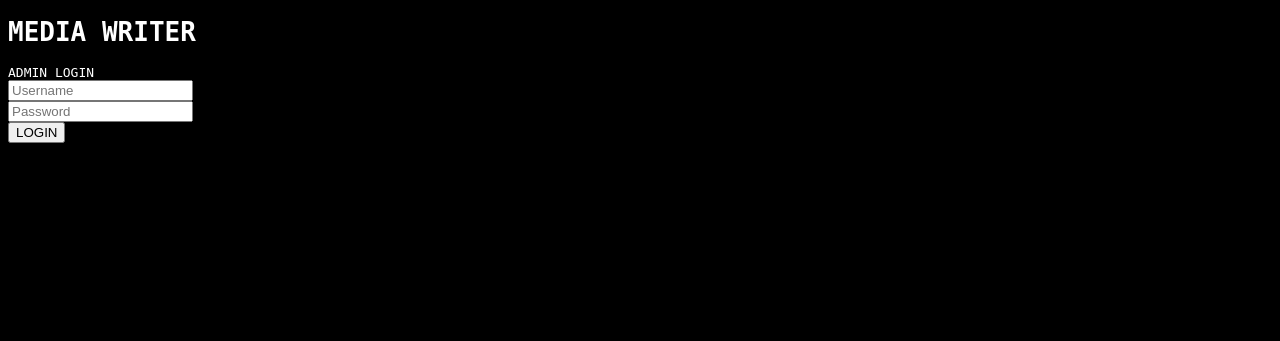
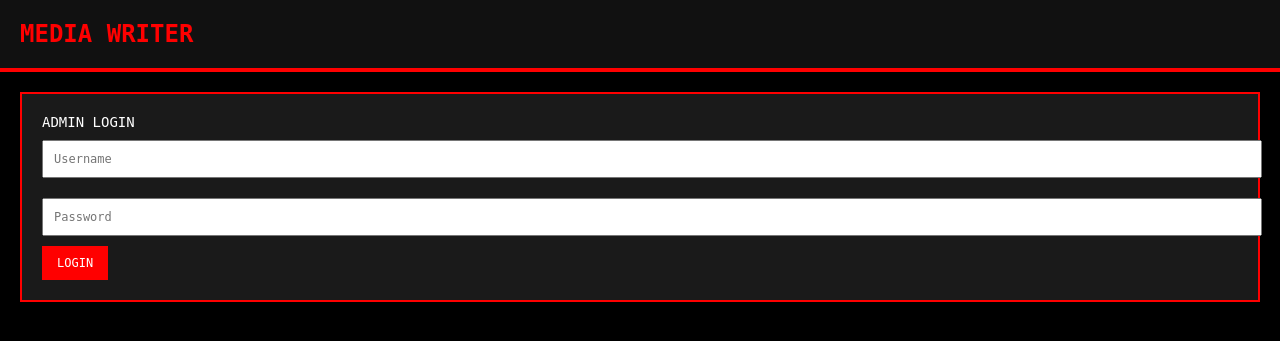
Before and after one commit to rileywallaceriley/Mediawriter, a Flask app: page /login in a window 1280 px wide. Shown: the top 341 px of the page. Run offline with Flask 3, Linux system fonts and the light colour scheme; some web fonts are replaced.

Commit message:
Update style.css

```diff
--- a/static/css/style.css
+++ b/static/css/style.css
@@ -1 +1,80 @@
-body { background-color: black; color: white; font-family: monospace; }
+body {
+  background: #000;
+  font-family: 'Press Start 2P', monospace;
+  color: #fff;
+  margin: 0;
+}
+
+header {
+  display: flex;
+  align-items: center;
+  justify-content: space-between;
+  padding: 20px;
+  background-color: #111;
+  border-bottom: 4px solid #ff0000;
+}
+
+h1 {
+  font-size: 24px;
+  color: #ff0000;
+  margin: 0;
+}
+
+.login-link,
+.logout-link {
+  color: #ff0000;
+  font-size: 12px;
+  text-decoration: none;
+  padding-right: 20px;
+}
+
+.story-feed {
+  padding: 20px;
+}
+
+.story-card {
+  background-color: #1a1a1a;
+  padding: 20px;
+  margin-bottom: 20px;
+  border: 2px solid #ff0000;
+}
+
+.story-title {
+  font-size: 14px;
+  color: #fff;
+  word-wrap: break-word;
+  overflow-wrap: anywhere;
+}
+
+.story-summary {
+  font-size: 12px;
+  color: #ccc;
+  line-height: 1.5;
+  white-space: pre-line;
+  word-wrap: break-word;
+  overflow-wrap: anywhere;
+  margin-bottom: 15px;
+}
+
+.read-button {
+  background-color: #ff0000;
+  color: #fff;
+  border: none;
+  padding: 10px 15px;
+  cursor: pointer;
+  font-family: 'Press Start 2P', monospace;
+  font-size: 12px;
+}
+
+.read-button:hover {
+  background-color: #cc0000;
+}
+
+.input-box {
+  margin-top: 10px;
+  margin-bottom: 10px;
+  padding: 10px;
+  width: 100%;
+  font-family: 'Press Start 2P', monospace;
+  font-size: 12px;
+}
```
